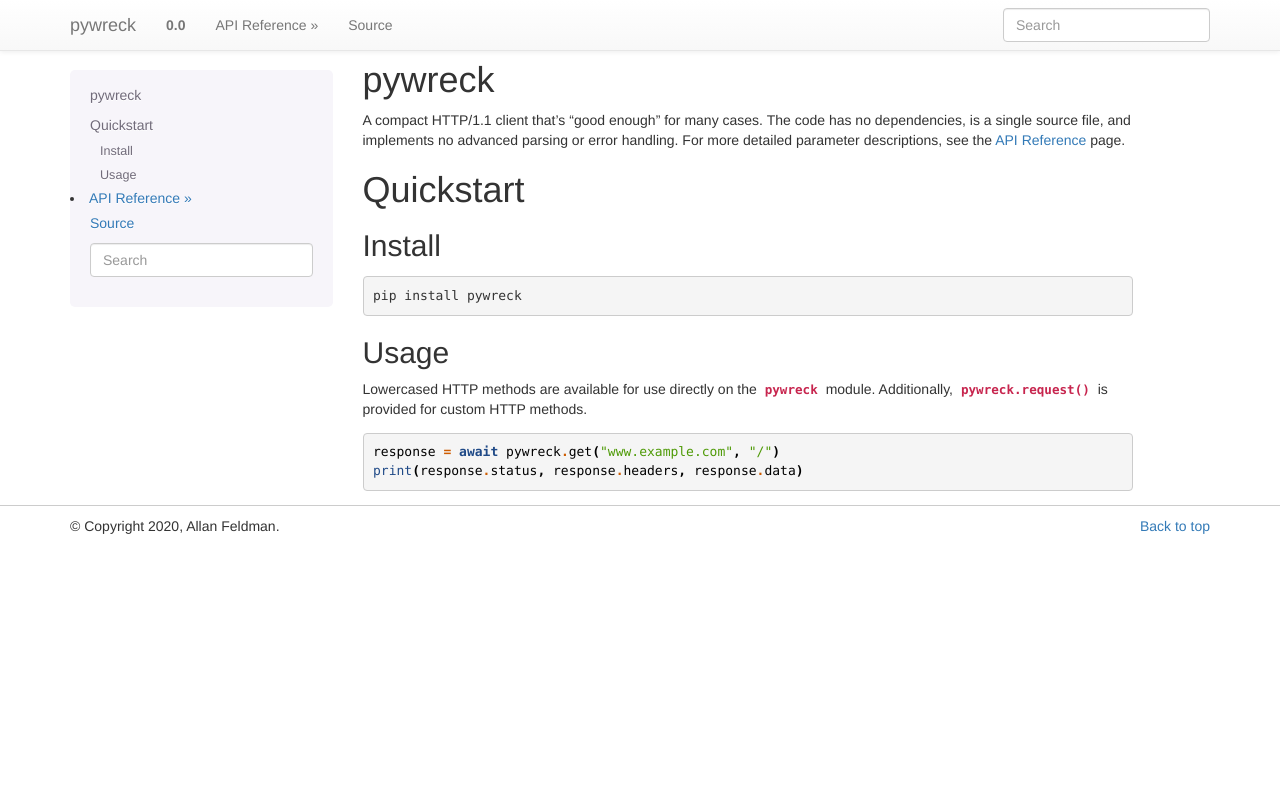
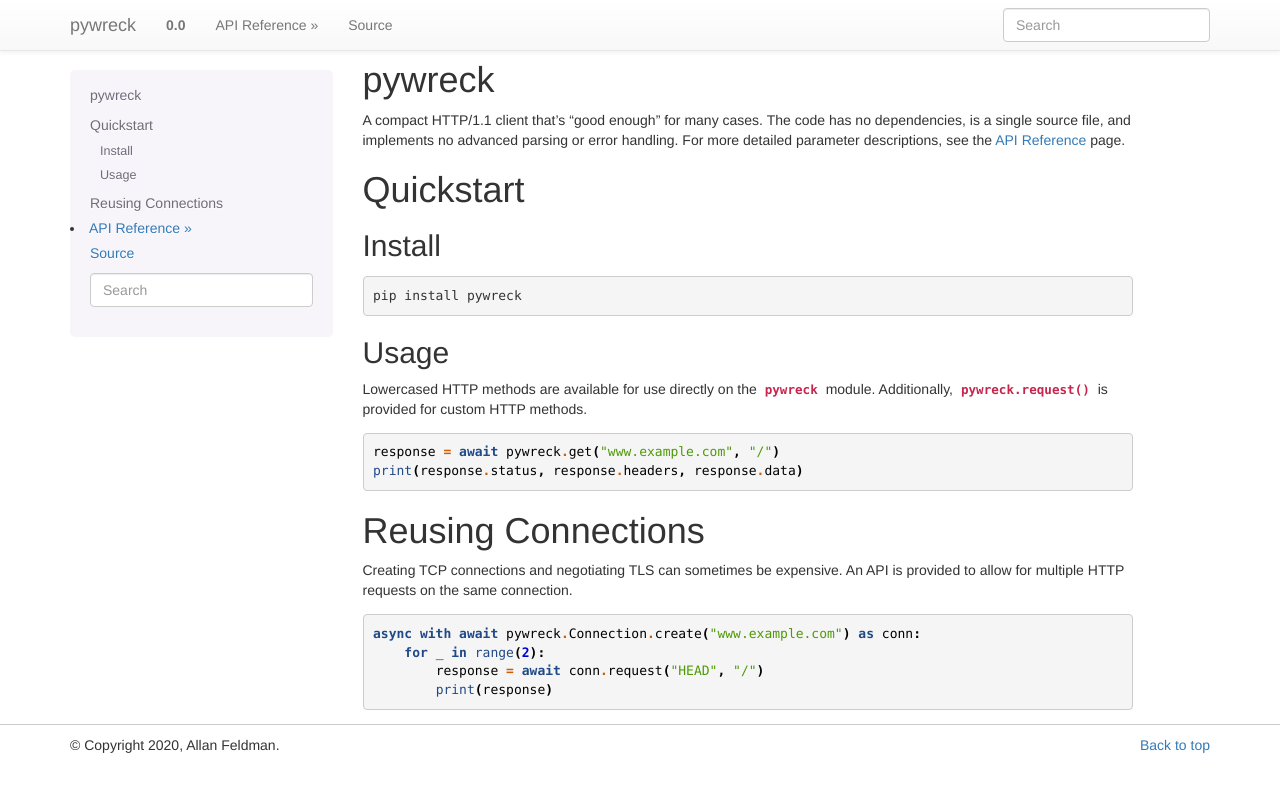
Before and after one commit to a-feld/pywreck, a Sphinx documentation site: the page built from docs/index.rst, in a window 1280 px wide. Shown: the top 792 px of the page. Built offline with Sphinx 7.4.7, drawn with Linux system fonts in a browser that asks for light colours.

Commit message:
Allow connection to be used as an async context manager

```diff
--- a/docs/index.rst
+++ b/docs/index.rst
@@ -29,3 +29,16 @@ Additionally, :py:meth:`pywreck.request` is provided for custom HTTP methods.
     :hidden:
 
     api
+
+Reusing Connections
+===================
+
+Creating TCP connections and negotiating TLS can sometimes be expensive. An API
+is provided to allow for multiple HTTP requests on the same connection.
+
+.. code-block:: python
+
+    async with await pywreck.Connection.create("www.example.com") as conn:
+        for _ in range(2):
+            response = await conn.request("HEAD", "/")
+            print(response)
```
Also changed, not shown: src/pywreck/__init__.py (+13 -1 lines), 1 other file.
